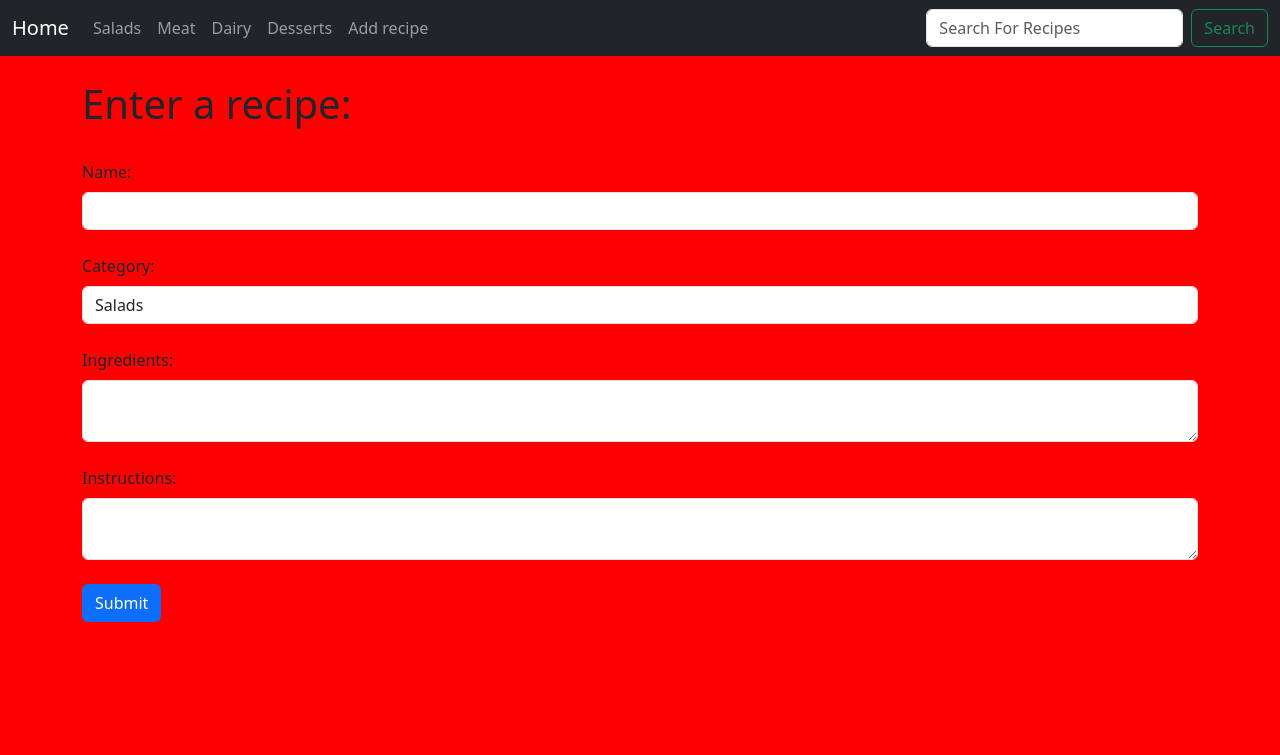
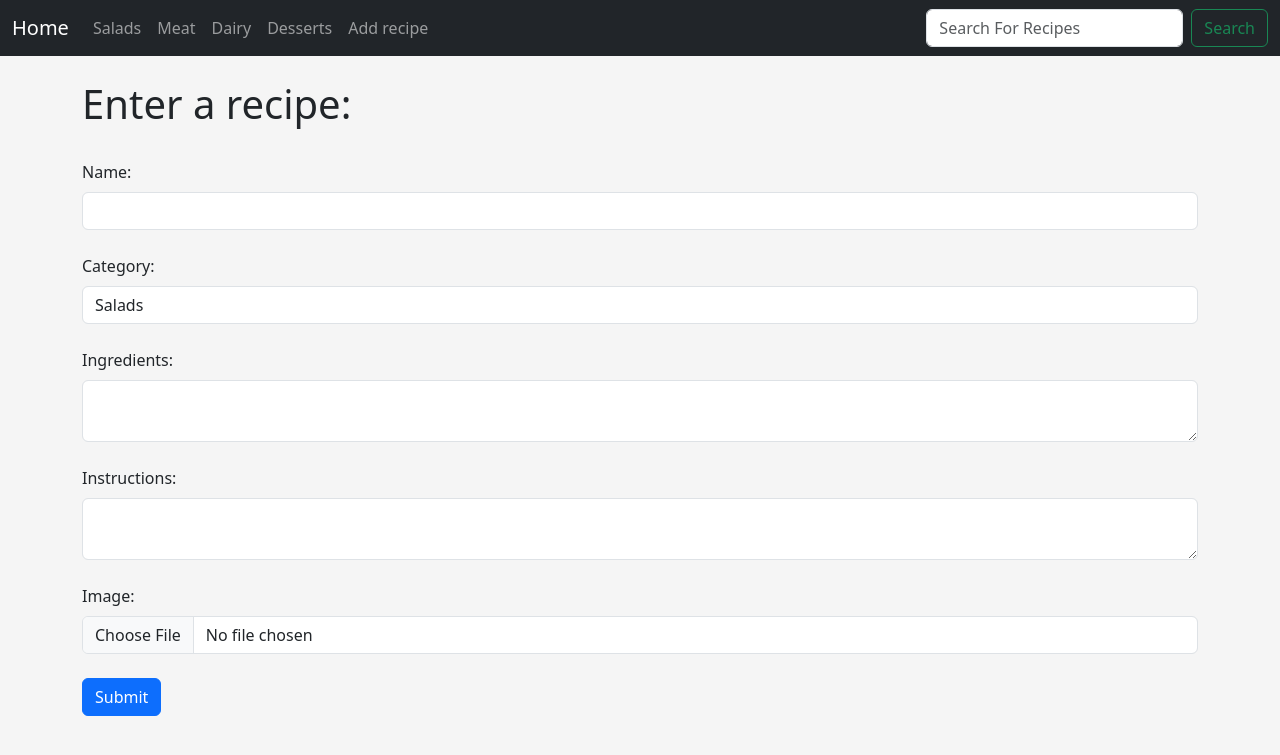
Before and after one commit to Daniel-Shwartzman/RecipesManager, a Flask app: page /create-recipe in a window 1280 px wide. Shown: the top 755 px of the page. Run offline with Flask 3, Linux system fonts and the light colour scheme; some libraries are stand-ins or nearby versions.

Commit message:
added poissibolity to add images

```diff
--- a/app.py
+++ b/app.py
@@ -1,16 +1,17 @@
 from flask import Flask
 from flask_ckeditor import CKEditor
 from dotenv import load_dotenv
-from website.controller import routes
+from website.routes import routes
 from website.models import db
 import os
 
 load_dotenv()
 
 def create_app():
-    app = Flask(__name__, template_folder='website/templates', static_folder='website/static')
+    app = Flask(__name__, template_folder='website/templates', static_folder='static')
     app.config['SECRET_KEY'] = os.getenv('SECRET_KEY')
     app.config['SQLALCHEMY_DATABASE_URI'] = 'sqlite:///recipes.db'
+    app.config['UPLOAD_FOLDER'] = 'static/images'
 
     db.init_app(app)
 
--- /dev/null
+++ b/static/css/style.css
@@ -0,0 +1,3 @@
+body {
+    background-color: whitesmoke;
+}
--- a/website/forms.py
+++ b/website/forms.py
@@ -1,7 +1,8 @@
 from flask_wtf import FlaskForm
 from flask_ckeditor import CKEditorField
-from wtforms import StringField, SubmitField, SelectField, TextAreaField
+from wtforms import StringField, SubmitField, SelectField
 from wtforms.validators import DataRequired
+from flask_wtf.file import FileField, FileAllowed
 
 class RecipeForm(FlaskForm):
     name = StringField('Name:', validators=[DataRequired()])
@@ -15,6 +16,7 @@ class RecipeForm(FlaskForm):
     category = SelectField('Category:', choices=category_choices, validators=[DataRequired()])
     ingredients = CKEditorField('Ingredients:', validators=[DataRequired()])
     instructions = CKEditorField('Instructions:', validators=[DataRequired()])
+    image = FileField('Image:', validators=[FileAllowed(['jpg', 'png'])])
     submit = SubmitField('Submit')
 
 class SearchForm(FlaskForm):
--- a/website/models.py
+++ b/website/models.py
@@ -9,8 +9,8 @@ class Recipe(db.Model):
     category = db.Column(db.String(10), nullable=False)
     ingredients = db.Column(db.String(5000), nullable=False)
     instructions = db.Column(db.String(10000), nullable=False)
-    image_file = db.Column(db.String(20), nullable=False)
     date_created = db.Column(db.DateTime, default=datetime.now)
+    image = db.Column(db.String(100), nullable=True)
 
     def __repr__(self):
         return f'<Recipe {self.name}>'
--- a/website/controller.py
+++ b/website/routes.py
@@ -1,6 +1,8 @@
-from flask import Blueprint, render_template, flash, redirect, url_for
+import os
+from flask import Blueprint, render_template, flash, redirect, url_for, current_app, request
 from website.forms import RecipeForm, SearchForm
 from website.models import db, Recipe
+from werkzeug.utils import secure_filename
 
 routes = Blueprint('routes', __name__)
 
@@ -15,15 +17,29 @@ def create_recipe():
     if form.validate_on_submit():
         name = Recipe.query.filter_by(name=form.name.data).first()
         if name is None:
-            recipe = Recipe(name=form.name.data, category=form.category.data, ingredients=form.ingredients.data, instructions=form.instructions.data)
+            # Handle file upload
+            image_url = None
+            if form.image.data:
+                file = form.image.data
+                filename = secure_filename(file.filename)
+                file.save(os.path.join(current_app.config['UPLOAD_FOLDER'], filename))
+                image_url = os.path.join(current_app.config['UPLOAD_FOLDER'], filename).replace('\\', '/')
+
+            recipe = Recipe(
+                name=form.name.data,
+                category=form.category.data,
+                ingredients=form.ingredients.data,
+                instructions=form.instructions.data,
+                image=image_url
+            )
             db.session.add(recipe)
             db.session.commit()
-        name = form.name.data
-        form.name.data = ''
-        form.category.data = ''
-        form.ingredients.data = ''
-        form.instructions.data = ''
-        flash(f'Recipe created for {name}!', 'success')
+            name = form.name.data
+            form.name.data = ''
+            form.category.data = ''
+            form.ingredients.data = ''
+            form.instructions.data = ''
+            flash(f'Recipe created for {name}!', 'success')
     return render_template('add-recipe.html', form=form, name=name)
 
 @routes.route('/admin')
@@ -80,6 +96,14 @@ def update_recipe(id):
         recipe_to_update.category = form.category.data
         recipe_to_update.ingredients = form.ingredients.data
         recipe_to_update.instructions = form.instructions.data
+
+        if 'image' in request.files:  # Check if 'image' file is in the form data
+            file = request.files['image']  # Access the uploaded file
+            if file.filename != '':  # Check if a file was selected
+                filename = secure_filename(file.filename)
+                file.save(os.path.join(current_app.config['UPLOAD_FOLDER'], filename))
+                recipe_to_update.image = os.path.join(current_app.config['UPLOAD_FOLDER'], filename).replace('\\', '/')
+
         try:
             db.session.commit()
             flash(f'Recipe updated for {recipe_to_update.name}!', 'success')
@@ -87,6 +111,7 @@ def update_recipe(id):
         except:
             flash('There was an issue updating your recipe.', 'danger')
     return render_template('update.html', form=form, recipe_to_update=recipe_to_update, id=id)
+
 
 # Pass the form to the to Navbar
 @routes.context_processor
--- a/website/static/css/style.css
+++ /dev/null
@@ -1,3 +0,0 @@
-body {
-    background-color: red;
-}
--- a/website/templates/add-recipe.html
+++ b/website/templates/add-recipe.html
@@ -14,12 +14,13 @@
 {% else %}
     <h1>Enter a recipe:</h1>
     <br/>
-    <form method="post">
+    <form method="post" enctype="multipart/form-data">
         {{ form.hidden_tag() }}
         {{ form.name.label(class="form-label") }} {{ form.name(class="form-control") }}<br/>
         {{ form.category.label(class="form-label") }} {{ form.category(class="form-control") }}<br/>
         {{ form.ingredients.label(class="form-label") }} {{ form.ingredients(class="form-control") }}<br/>
         {{ form.instructions.label(class="form-label") }} {{ form.instructions(class="form-control") }}<br/>
+        {{ form.image.label(class="form-label") }} {{ form.image(class="form-control") }}<br/>
         {{ form.submit(class="btn btn-primary") }}
     </form>
     {{ ckeditor.load() }}
--- a/website/templates/admin.html
+++ b/website/templates/admin.html
@@ -8,6 +8,7 @@
         <th>Category</th>
         <th>Ingredients</th>
         <th>Instructions</th>
+        <th>Image</th>
     </tr>
 {% for recipe in our_recipes %}
     <tr>
@@ -16,6 +17,7 @@
     <td>{{ recipe.category }}<br/></td>
     <td>{{ recipe.ingredients }}<br/></td>
     <td>{{ recipe.instructions }}</td>
+    <td><img src="{{ url_for('static', filename='images/' + recipe.image) }}" width="50" height="50"></td>
     </tr>
 {% endfor %}
 </table>
--- a/website/templates/base.html
+++ b/website/templates/base.html
@@ -5,7 +5,7 @@
     <meta name="viewport" content="width=device-width, initial-scale=1">
     <title>Recipes Manager</title>
     <link href="https://cdn.jsdelivr.net/npm/bootstrap@5.3.3/dist/css/bootstrap.min.css" rel="stylesheet" integrity="sha384-QWTKZyjpPEjISv5WaRU9OFeRpok6YctnYmDr5pNlyT2bRjXh0JMhjY6hW+ALEwIH" crossorigin="anonymous">
-    <link href="/website/static/css/style.css" rel="stylesheet">
+    <link href="/static/css/style.css" rel="stylesheet">
   </head>
   <body>
     {% include 'navbar.html' %}
--- a/website/templates/dairy.html
+++ b/website/templates/dairy.html
@@ -5,7 +5,11 @@
 {% for d in dairy %}
 <div class="shadow p-3 mb-5 bg-body rounded w-50">
     <h2>{{ d.name }}</h2><hr>
+    <br/>
+    {% if d.image %}
+    <img src="{{ d.image }}" width="300" height="200">
     <br/><br/>
+    {% endif %}
     <a href="{{ url_for('routes.recipe', id=d.id) }}" class="btn btn-outline-primary">View Recipe</a>
     <a href="{{ url_for('routes.update_recipe', id=d.id) }}" class="btn btn-outline-primary">Update Recipe</a>
     <a href="{{ url_for('routes.delete_recipe', id=d.id) }}" class="btn btn-outline-danger">Delete</a>
--- a/website/templates/desserts.html
+++ b/website/templates/desserts.html
@@ -5,7 +5,11 @@
 {% for dessert in desserts %}
 <div class="shadow p-3 mb-5 bg-body rounded w-50">
     <h2>{{ dessert.name }}</h2><hr>
+    <br/>
+    {% if dessert.image %}
+    <img src="{{ dessert.image }}" width="300" height="200">
     <br/><br/>
+    {% endif %}
     <a href="{{ url_for('routes.recipe', id=dessert.id) }}" class="btn btn-outline-primary">View Recipe</a>
     <a href="{{ url_for('routes.update_recipe', id=dessert.id) }}" class="btn btn-outline-primary">Update Recipe</a>
     <a href="{{ url_for('routes.delete_recipe', id=dessert.id) }}" class="btn btn-outline-danger">Delete</a>
--- a/website/templates/meat.html
+++ b/website/templates/meat.html
@@ -5,7 +5,11 @@
 {% for m in meat %}
 <div class="shadow p-3 mb-5 bg-body rounded w-50">
     <h2>{{ m.name }}</h2><hr>
+    <br/>
+    {% if m.image %}
+    <img src="{{ m.image }}" width="300" height="200">
     <br/><br/>
+    {% endif %}
     <a href="{{ url_for('routes.recipe', id=m.id) }}" class="btn btn-outline-primary">View Recipe</a>
     <a href="{{ url_for('routes.update_recipe', id=m.id) }}" class="btn btn-outline-primary">Update Recipe</a>
     <a href="{{ url_for('routes.delete_recipe', id=m.id) }}" class="btn btn-outline-danger">Delete</a>
--- a/website/templates/salads.html
+++ b/website/templates/salads.html
@@ -5,7 +5,11 @@
 {% for salad in salads %}
 <div class="shadow p-3 mb-5 bg-body rounded w-50">
     <h2>{{ salad.name }}</h2><hr>
+    <br/>
+    {% if salad.image %}
+    <img src="{{ salad.image }}" width="300" height="200">
     <br/><br/>
+    {% endif %}
     <a href="{{ url_for('routes.recipe', id=salad.id) }}" class="btn btn-outline-primary">View Recipe</a>
     <a href="{{ url_for('routes.update_recipe', id=salad.id) }}" class="btn btn-outline-primary">Update Recipe</a>
     <a href="{{ url_for('routes.delete_recipe', id=salad.id) }}" class="btn btn-outline-danger">Delete</a>
--- a/website/templates/update.html
+++ b/website/templates/update.html
@@ -14,7 +14,7 @@
 {% else %}
     <h1>Enter the updates:</h1>
     <br/>
-    <form action="/update-recipe/{{ recipe_to_update.id }}" method="post">
+    <form action="/update-recipe/{{ recipe_to_update.id }}" method="post" enctype="multipart/form-data">
         {{ form.hidden_tag() }}
 
         {{ form.name.label(class="form-label") }}
@@ -29,6 +29,9 @@
         {{ form.instructions.label(class="form-label") }}
         {{ form.instructions(class="form-control") }}<br/>
 
+        {{ form.image.label(class="form-label") }}
+        {{ form.image(class="form-control") }}<br/>
+
         {{ form.submit(class="btn btn-outline-primary") }}
         <a href="{{ url_for('routes.delete_recipe', id=id) }}" class="btn btn-danger">Delete</a>
     </form>
```
Also changed, not shown: static/images/cheese-cake.jpg (added), static/images/gulash.jpg (added), static/images/olivie.jpg (added), static/images/pizza.jpg (added).
